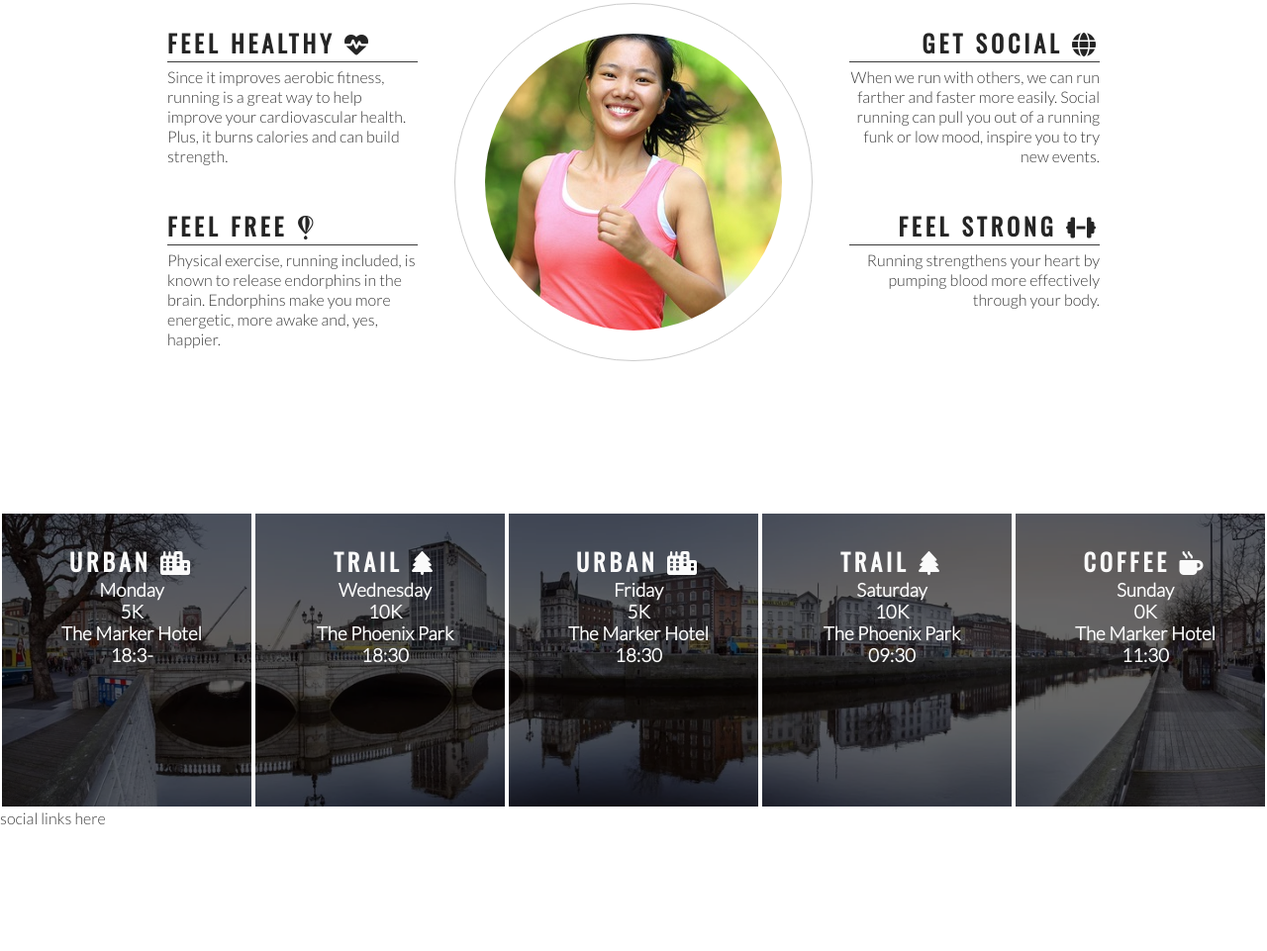
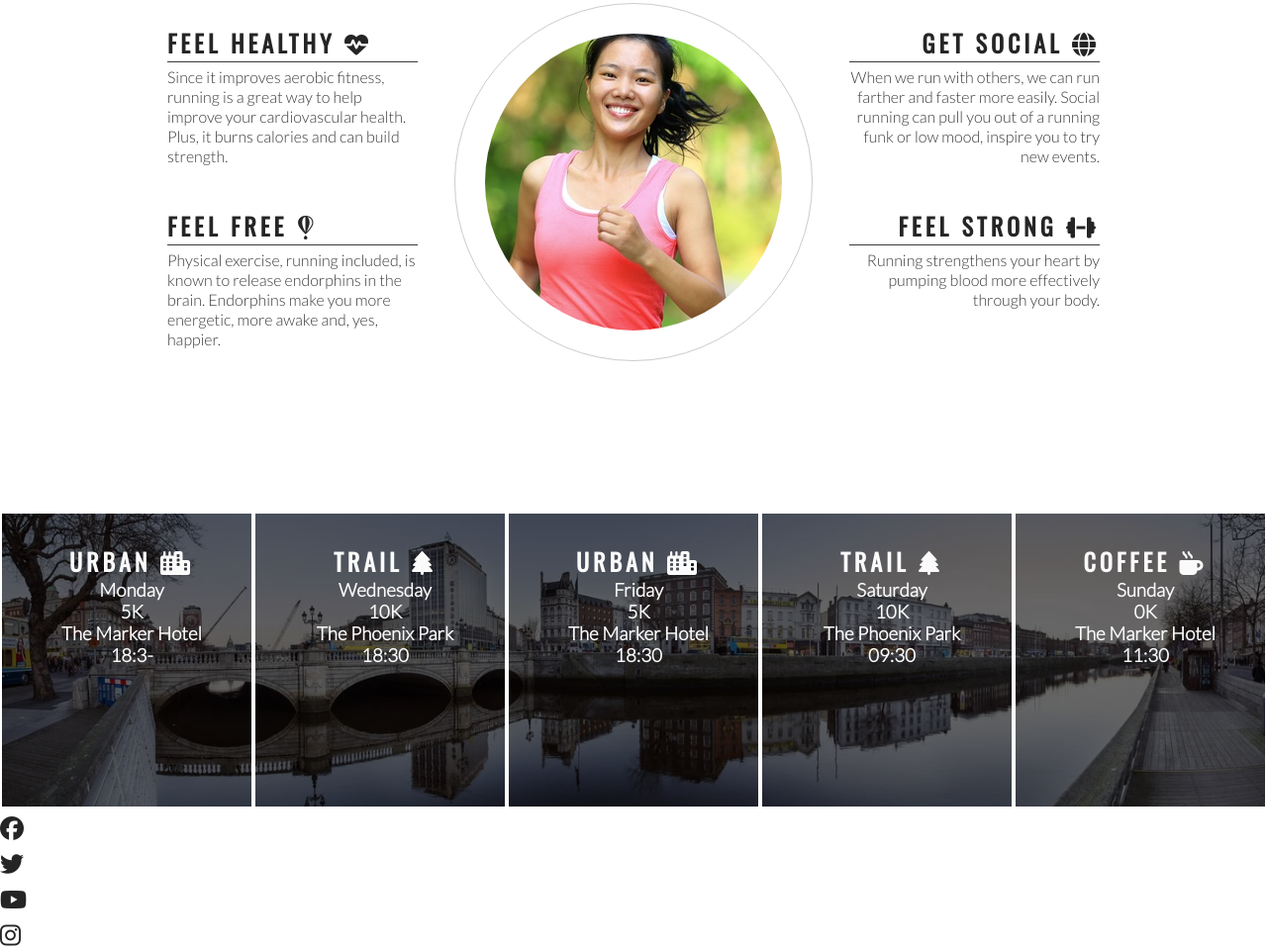
Before and after one commit to andrebraga7/love-running, a plain HTML site: page index.html in a window 1280 px wide. Shown: the part 778-1739 px from the top of the page at 99% size. Before the commit the page ends 1614 px from the top, so only its background shows below. Drawn offline with nearby package versions, Linux system fonts and the light colour scheme.

Commit message:
Add social media links to footer

```diff
--- a/index.html
+++ b/index.html
@@ -116,7 +116,24 @@
         </div>
     </section>
     <footer>
-        social links here
+        <ul>
+            <li>
+                <a href="https://facebook.com" target="_blank" rel="noopener"
+                aria-label="Visit our Facebook page (opens in a new tab)"><h2><i class="fa-brands fa-facebook"></i></h2></a>
+            </li>
+            <li>
+                <a href="https://twitter.com" target="_blank" rel="noopener"
+                aria-label="Visit our Twitter page (opens in a new tab)"><h2><i class="fa-brands fa-twitter"></i></h2></a>
+            </li>
+            <li>
+                <a href="https://youtube.com" target="_blank" rel="noopener"
+                aria-label="Visit our YouTube page (opens in a new tab)"><h2><i class="fa-brands fa-youtube"></i></h2></a>
+            </li>
+            <li>
+                <a href="https://instagram.com" target="_blank" rel="noopener"
+                aria-label="Visit our Instagram page (opens in a new tab)"><h2><i class="fa-brands fa-instagram"></i></h2></a>
+            </li>
+        </ul>
     </footer>
 
     <!-- font awsome script-->
```
